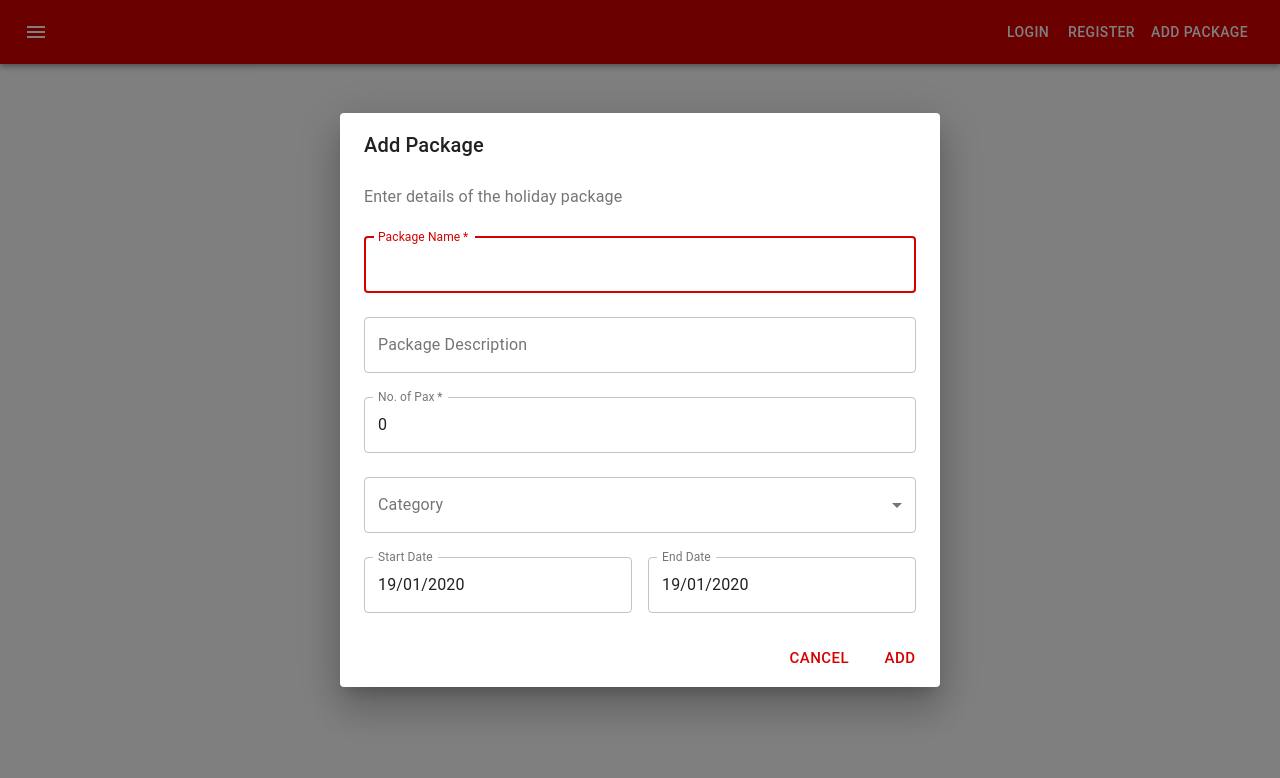
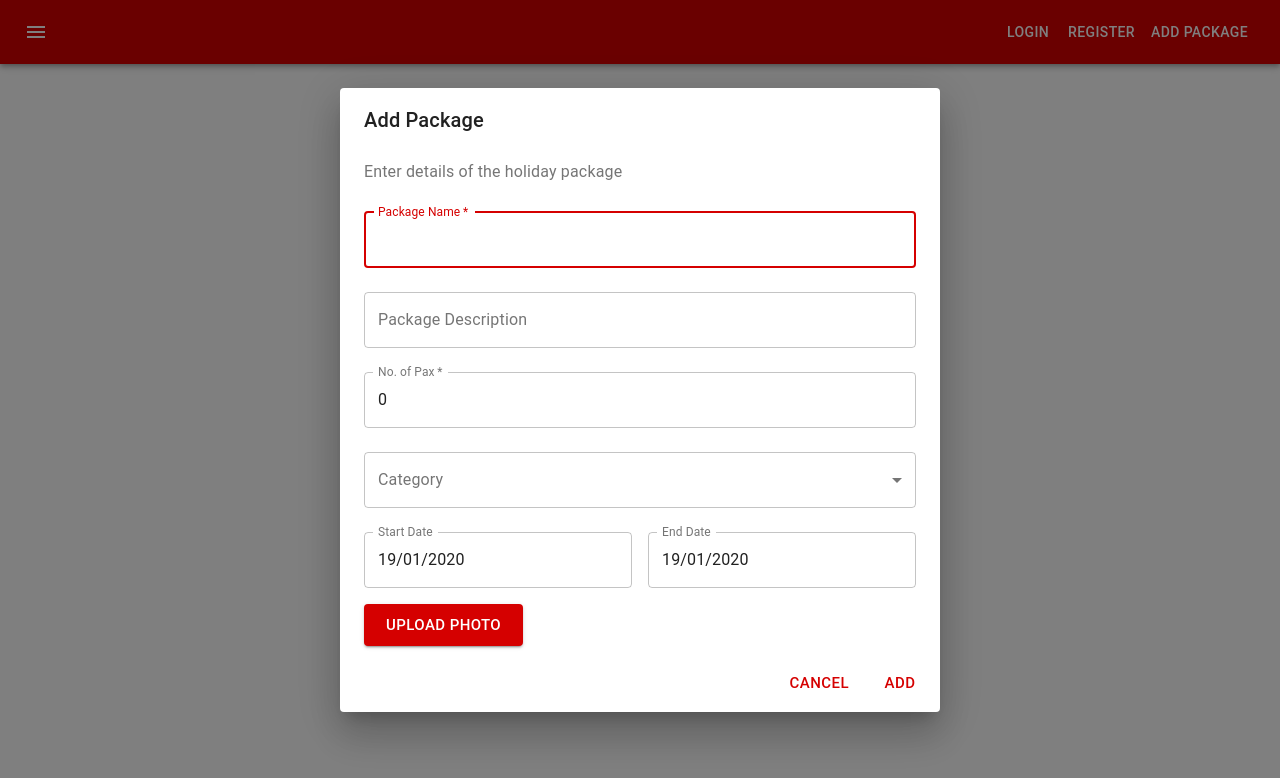
Before and after one commit to mustanir/cutiday, a React (Create React App) app: page / in a window 1280 px wide. Both pictures are taken after a click on the button "ADD PACKAGE". Shown: the top 778 px of the page. Built offline with nearby package versions, Linux system fonts and the light colour scheme.

Commit message:
Changes 20200412 - Add Upload Photo function in PakejDialog

```diff
--- a/src/App/pages/Navbar/PakejDialog.js
+++ b/src/App/pages/Navbar/PakejDialog.js
@@ -4,6 +4,7 @@ import TextField from '@material-ui/core/TextField';
 import MenuItem from '@material-ui/core/MenuItem';
 import Dialog from '@material-ui/core/Dialog';
 import Grid from '@material-ui/core/Grid';
+import Box from '@material-ui/core/Box';
 import DialogActions from '@material-ui/core/DialogActions';
 import DialogContent from '@material-ui/core/DialogContent';
 import DialogContentText from '@material-ui/core/DialogContentText';
@@ -171,6 +172,20 @@ export function PakejDialog() {
               </Grid>
             </MuiPickersUtilsProvider>
           </Grid>
+          <Box mt={1}/>
+          <Button
+            variant="contained"
+            component="label"
+            color="primary"
+            size="large"
+          >
+            Upload Photo
+            <input
+              accept="image/*"
+              type="file"
+              style={{ display: "none" }}
+            />
+          </Button>
         </DialogContent>
         <DialogActions>
           <Button onClick={handleClose} size="large" color="primary">
```
